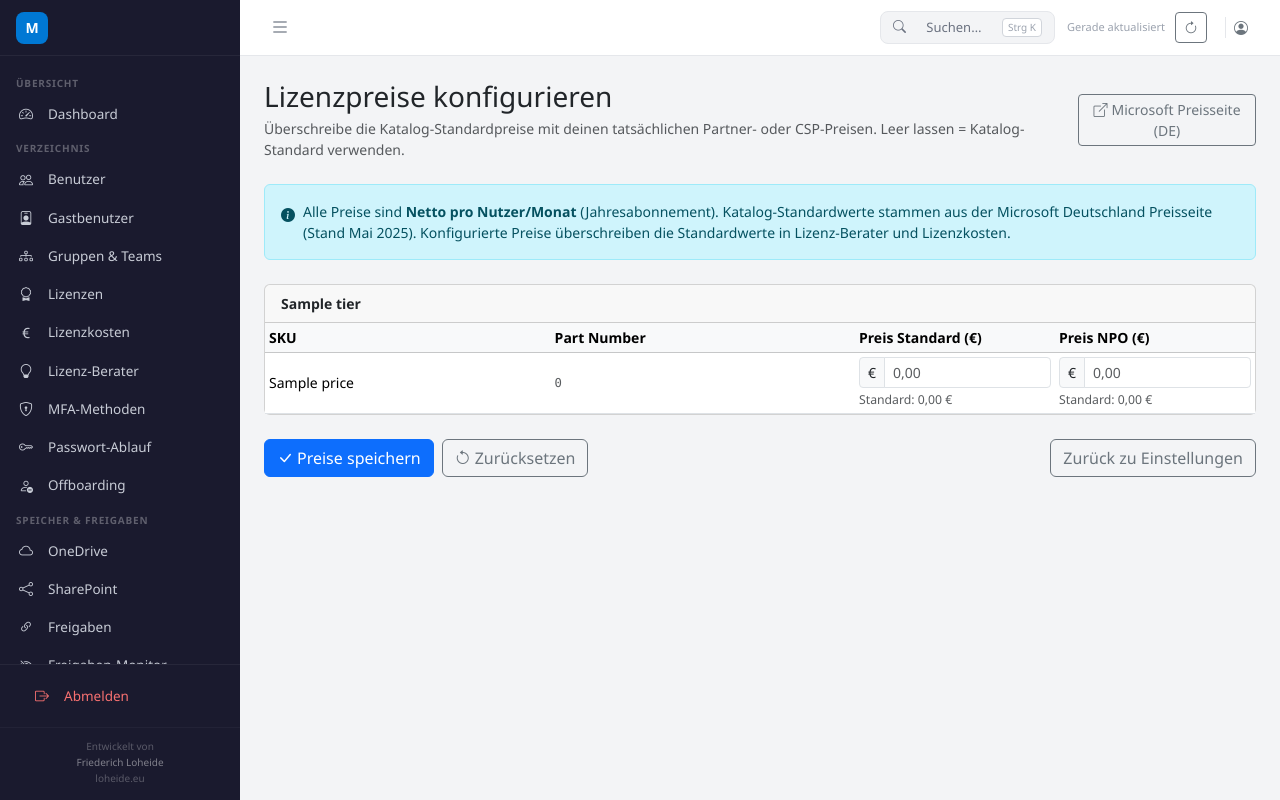
After one commit to friloo/m365-tenant-tool, a PHP site: template views/settings/license_prices.php in a window 1280 px wide. The commit adds this page. Run offline with PHP 8.4, Linux system fonts and the light colour scheme; the template is opened without the code that fills it: most values are stand-ins (such as "Sample title", 1, 10 or a date in 2020); data that the repository does not hold is empty; some libraries are stand-ins or nearby versions.

Commit message:
Fix adoption empty-state, Intune sync error, BitLocker permission, add license price editor
- Adoption view: fix empty-state check — aggregate endpoint returns total=0
  by design; check sum of service activity counts instead
- LicenseAdvisorService: add resolvePrice() (DB overrides catalog defaults)
  and savePrices() for admin-configurable per-SKU pricing
- SettingsController: add licensePrice() + saveLicensePrice() methods
- Add /settings/license-prices (GET) and /settings/license-prices/save (POST) routes
- Add license prices editor view with tier-grouped table and placeholder hints
- Settings page: add "Lizenzpreise konfigurieren" card linking to price editor
- Sidebar: add virtual route for settings/license-prices (active-state)
- PermissionCheckerService: add Policy.Read.All (required for CA + Named Locations),
  add DeviceManagementManagedDevices.PrivilegedOperations.All,
  fix BitLockerKey.Read.All casing (capital L)
- DevicesController: show actionable error with Azure AD link when Intune
  sync fails due to missing PrivilegedOperations.All permission

https://claude.ai/code/session_0153vrYmhSgYw8KCHnDzpt2r

```diff
--- a/index.php
+++ b/index.php
@@ -302,6 +302,8 @@ $router->get('/settings/clear-cache',             [\App\Modules\Settings\Setting
 $router->get('/settings/test-mail',               [\App\Modules\Settings\SettingsController::class, 'testMail']);
 $router->get('/settings/permissions',             [\App\Modules\Settings\SettingsController::class, 'permissions']);
 $router->get('/settings/refresh-token',           [\App\Modules\Settings\SettingsController::class, 'refreshToken']);
+$router->get('/settings/license-prices',          [\App\Modules\Settings\SettingsController::class, 'licensePrice']);
+$router->post('/settings/license-prices/save',    [\App\Modules\Settings\SettingsController::class, 'saveLicensePrice']);
 
 // User management (M365 users with tool access)
 $router->get('/settings/users',                 [\App\Modules\Settings\UserManagementController::class, 'index']);
--- a/views/adoption/index.php
+++ b/views/adoption/index.php
@@ -142,7 +142,11 @@ $denominator = $totalUsers > 0 ? $totalUsers : $totalActive;
         <?php endif; ?>
     </div>
     <div class="card-body-custom">
-        <?php if (empty($activeUsers) || $activeUsers['total'] === 0): ?>
+        <?php
+        $hasAnyServiceData = ($activeUsers['exchange'] ?? 0) + ($activeUsers['teams'] ?? 0)
+                           + ($activeUsers['sharepoint'] ?? 0) + ($activeUsers['onedrive'] ?? 0) > 0;
+        ?>
+        <?php if (empty($activeUsers) || !$hasAnyServiceData): ?>
             <div class="empty-state">
                 <i class="bi bi-shield-exclamation text-muted" style="font-size:2.5rem;"></i>
                 <p class="mt-3 mb-1 fw-medium">Keine Adoption-Daten verfügbar</p>
--- a/views/layout/sidebar.php
+++ b/views/layout/sidebar.php
@@ -77,6 +77,7 @@ $_navDefs = [
     ['section' => null, 'icon' => null, 'label' => null, 'route' => 'mailboxes/shared',             'admin' => false],
     ['section' => null, 'icon' => null, 'label' => null, 'route' => 'mailboxes/external-forwards',  'admin' => false],
     ['section' => null, 'icon' => null, 'label' => null, 'route' => 'settings/permissions',         'admin' => true],
+    ['section' => null, 'icon' => null, 'label' => null, 'route' => 'settings/license-prices',       'admin' => true],
 ];
 
 // Derive the full route list automatically — no manual maintenance needed
--- /dev/null
+++ b/views/settings/license_prices.php
@@ -0,0 +1,122 @@
+<?php
+/** @var array $prices   partNum → [name, tier, price_eur, price_npo_eur, default_eur, default_npo] */
+/** @var string|null $flash */
+/** @var string|null $error */
+?>
+
+<div class="d-flex align-items-center justify-content-between mb-4">
+    <div>
+        <h1 class="h3 mb-1">Lizenzpreise konfigurieren</h1>
+        <p class="text-muted mb-0">
+            Überschreibe die Katalog-Standardpreise mit deinen tatsächlichen Partner- oder CSP-Preisen.
+            Leer lassen = Katalog-Standard verwenden.
+        </p>
+    </div>
+    <a href="https://www.microsoft.com/de-de/microsoft-365/business/compare-all-microsoft-365-business-products"
+       target="_blank" rel="noopener noreferrer" class="btn btn-outline-secondary btn-sm">
+        <i class="bi bi-box-arrow-up-right me-1"></i>Microsoft Preisseite (DE)
+    </a>
+</div>
+
+<?php if ($flash): ?>
+    <div class="alert alert-success alert-dismissible fade show" role="alert">
+        <?= htmlspecialchars($flash) ?>
+        <button type="button" class="btn-close" data-bs-dismiss="alert"></button>
+    </div>
+<?php endif; ?>
+
+<?php if ($error): ?>
+    <div class="alert alert-danger alert-dismissible fade show" role="alert">
+        <?= htmlspecialchars($error) ?>
+        <button type="button" class="btn-close" data-bs-dismiss="alert"></button>
+    </div>
+<?php endif; ?>
+
+<div class="alert alert-info d-flex align-items-start gap-2 mb-4">
+    <i class="bi bi-info-circle-fill mt-1 flex-shrink-0"></i>
+    <div>
+        Alle Preise sind <strong>Netto pro Nutzer/Monat</strong> (Jahresabonnement).
+        Katalog-Standardwerte stammen aus der Microsoft Deutschland Preisseite (Stand Mai 2025).
+        Konfigurierte Preise überschreiben die Standardwerte in Lizenz-Berater und Lizenzkosten.
+    </div>
+</div>
+
+<form method="POST" action="/settings/license-prices/save">
+
+<?php
+$tiers = [];
+foreach ($prices as $partNum => $p) {
+    $tiers[$p['tier']][$partNum] = $p;
+}
+ksort($tiers);
+?>
+
+<?php foreach ($tiers as $tierName => $tierSkus): ?>
+<div class="card mb-4">
+    <div class="card-header fw-semibold"><?= htmlspecialchars($tierName) ?></div>
+    <div class="card-body p-0">
+        <table class="table table-sm mb-0 align-middle">
+            <thead class="table-light">
+                <tr>
+                    <th>SKU</th>
+                    <th>Part Number</th>
+                    <th style="width:200px">Preis Standard (€)</th>
+                    <th style="width:200px">Preis NPO (€)</th>
+                </tr>
+            </thead>
+            <tbody>
+            <?php foreach ($tierSkus as $partNum => $p): ?>
+            <tr>
+                <td class="fw-medium"><?= htmlspecialchars($p['name']) ?></td>
+                <td class="text-muted small font-monospace"><?= htmlspecialchars($partNum) ?></td>
+                <td>
+                    <div class="input-group input-group-sm">
+                        <span class="input-group-text">€</span>
+                        <input type="number"
+                               name="price_eur[<?= htmlspecialchars($partNum) ?>]"
+                               class="form-control"
+                               step="0.01" min="0"
+                               value="<?= htmlspecialchars($p['price_eur']) ?>"
+                               placeholder="<?= $p['default_eur'] !== null ? number_format($p['default_eur'], 2, ',', '.') : '–' ?>">
+                    </div>
+                    <?php if ($p['default_eur'] !== null): ?>
+                    <small class="text-muted">Standard: <?= number_format($p['default_eur'], 2, ',', '.') ?> €</small>
+                    <?php endif; ?>
+                </td>
+                <td>
+                    <div class="input-group input-group-sm">
+                        <span class="input-group-text">€</span>
+                        <input type="number"
+                               name="price_npo_eur[<?= htmlspecialchars($partNum) ?>]"
+                               class="form-control"
+                               step="0.01" min="0"
+                               value="<?= htmlspecialchars($p['price_npo_eur']) ?>"
+                               placeholder="<?= $p['default_npo'] !== null ? number_format($p['default_npo'], 2, ',', '.') : '–' ?>">
+                    </div>
+                    <?php if ($p['default_npo'] !== null): ?>
+                    <small class="text-muted">Standard: <?= number_format($p['default_npo'], 2, ',', '.') ?> €</small>
+                    <?php elseif ($p['default_npo'] === null): ?>
+                    <small class="text-muted">Kein NPO-Preis bekannt</small>
+                    <?php endif; ?>
+                </td>
+            </tr>
+            <?php endforeach; ?>
+            </tbody>
+        </table>
+    </div>
+</div>
+<?php endforeach; ?>
+
+<div class="d-flex gap-2 mb-5">
+    <button type="submit" class="btn btn-primary">
+        <i class="bi bi-check-lg me-1"></i>Preise speichern
+    </button>
+    <button type="reset" class="btn btn-outline-secondary">
+        <i class="bi bi-arrow-counterclockwise me-1"></i>Zurücksetzen
+    </button>
+    <a href="/settings" class="btn btn-outline-secondary ms-auto">
+        Zurück zu Einstellungen
+    </a>
+</div>
+
+</form>
```
Also changed, not shown: src/Modules/Devices/DevicesController.php (+10 -1 lines), src/Modules/LicenseAdvisor/LicenseAdvisorService.php (+42 -6 lines), src/Modules/Settings/PermissionCheckerService.php (+14 -2 lines), src/Modules/Settings/SettingsController.php (+37 -0 lines), views/settings/index.php (+17 -0 lines).
